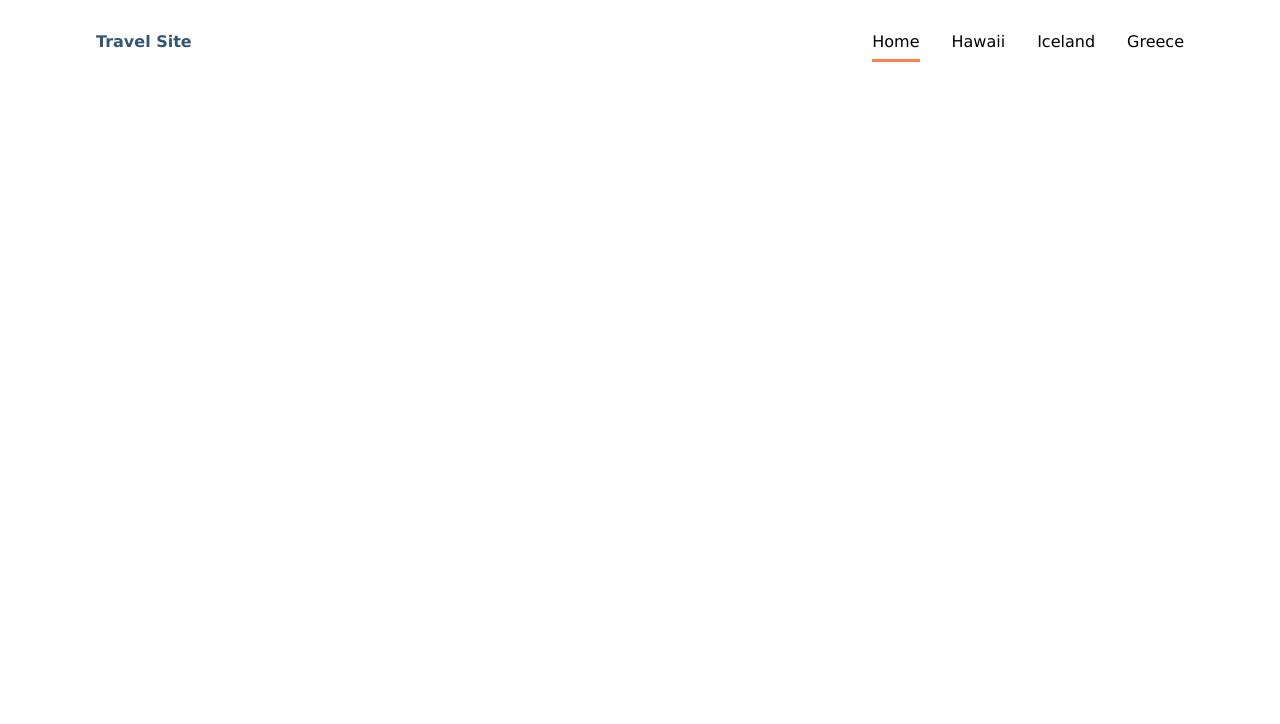
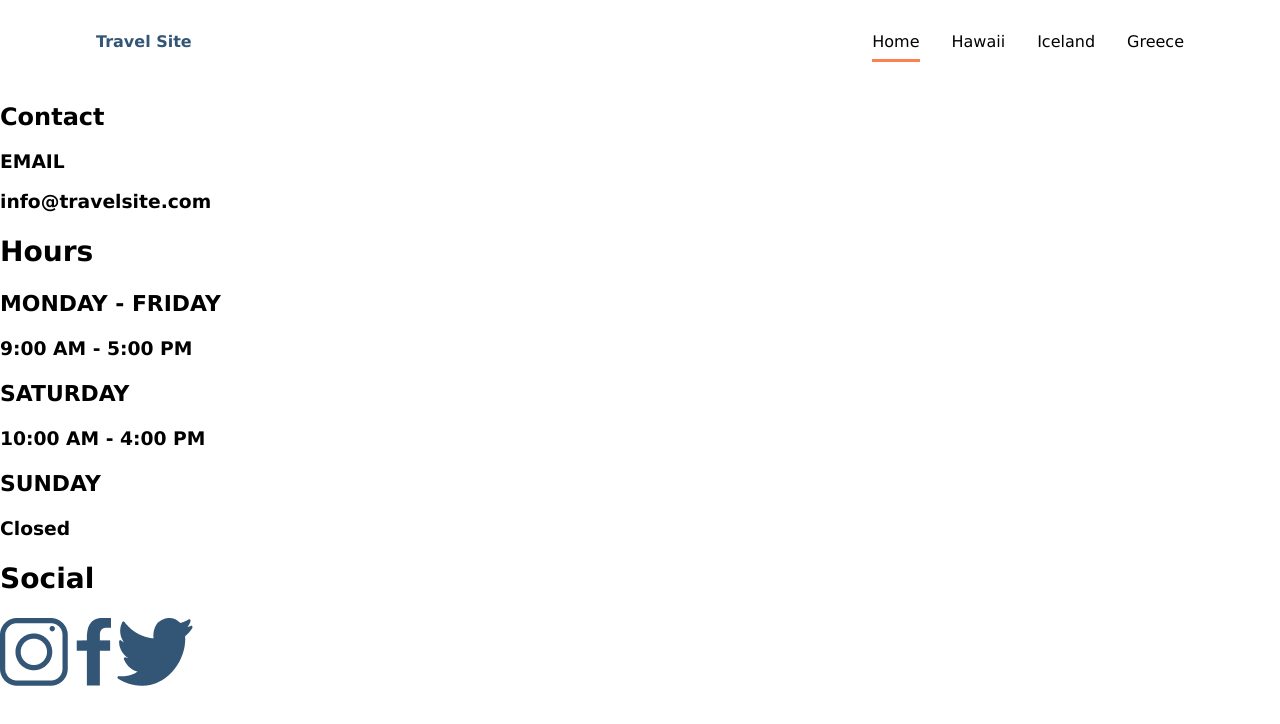
Before and after one commit to andrewchun041/travel-site, a plain HTML site: page index.html in a window 1280 px wide. Drawn offline with Linux system fonts and the light colour scheme.

Commit message:
add footer sectionand assign& classes in html & css. no styes. addd css comments to mark sections :sparkles:

```diff
--- a/css/global.css
+++ b/css/global.css
@@ -7,6 +7,11 @@ body {
     margin: 0;
 }
 
+/*
+--------------
+Header Section
+--------------
+*/
 .site-header {
     display: flex;
     justify-content: space-between;
@@ -42,3 +47,18 @@ body {
 .primary-nav__link--current-page {
     border-bottom: 3px solid coral;
 }
+
+/*
+--------------
+Footer Section
+--------------
+*/
+
+.footer-section {}
+.footer-subsection {}
+.footer-subsection__title {}
+.footer-subsection__label {}
+.footer-subsection__description {}
+.footer-subsection__time {}
+.footer-subsection__icon-set {}
+.footer-subsection__icon {}
--- a/index.html
+++ b/index.html
@@ -27,5 +27,37 @@
             </ul>
         </nav>
     </header>
+    <footer class="footer-section">
+        <div class="footer-subsection">
+            <h2 class="footer-subsection__title">Contact</div>
+            <h3 class="footer-subsection__label">EMAIL</p>
+            <p class="footer-subsection__description">info@travelsite.com</p>
+        </div>
+        <div class="footer-subsection">
+            <h2 class="footer-subsection__title">Hours</div>
+            <div class="footer-subsection__time">
+                <div>
+                    <h3 class="footer-section__label">MONDAY - FRIDAY</h3>
+                    <p class="footer-subsection__description">9:00 AM - 5:00 PM</p>
+                </div>
+                <div>
+                    <h3 class="footer-section__label">SATURDAY</h3>
+                    <p class="footer-subsection__description">10:00 AM - 4:00 PM</p>
+                </div>
+                <div>
+                    <h3 class="footer-section__label">SUNDAY</h3>
+                    <p class="footer-subsection__description">Closed</p>
+                </div>
+            </div>
+        </div>
+        <div class="footer-subsection">
+            <h2 class="footer-subsection__title">Social</h2>
+            <div class="footer-subsection__icon-set">
+                <img class="footer-subsection__icon" src="./assets/Icons/icon-instagram.png" alt="instagram icon">
+                <img class="footer-subsection__icon" src="./assets/Icons/icon-facebook.png" alt="facebook icon">
+                <img class="footer-subsection__icon" src="./assets/Icons/icon-twitter.png" alt="twitter icon">
+            </div>
+        </div>
+    </footer>
 </body>
 </html>
```
